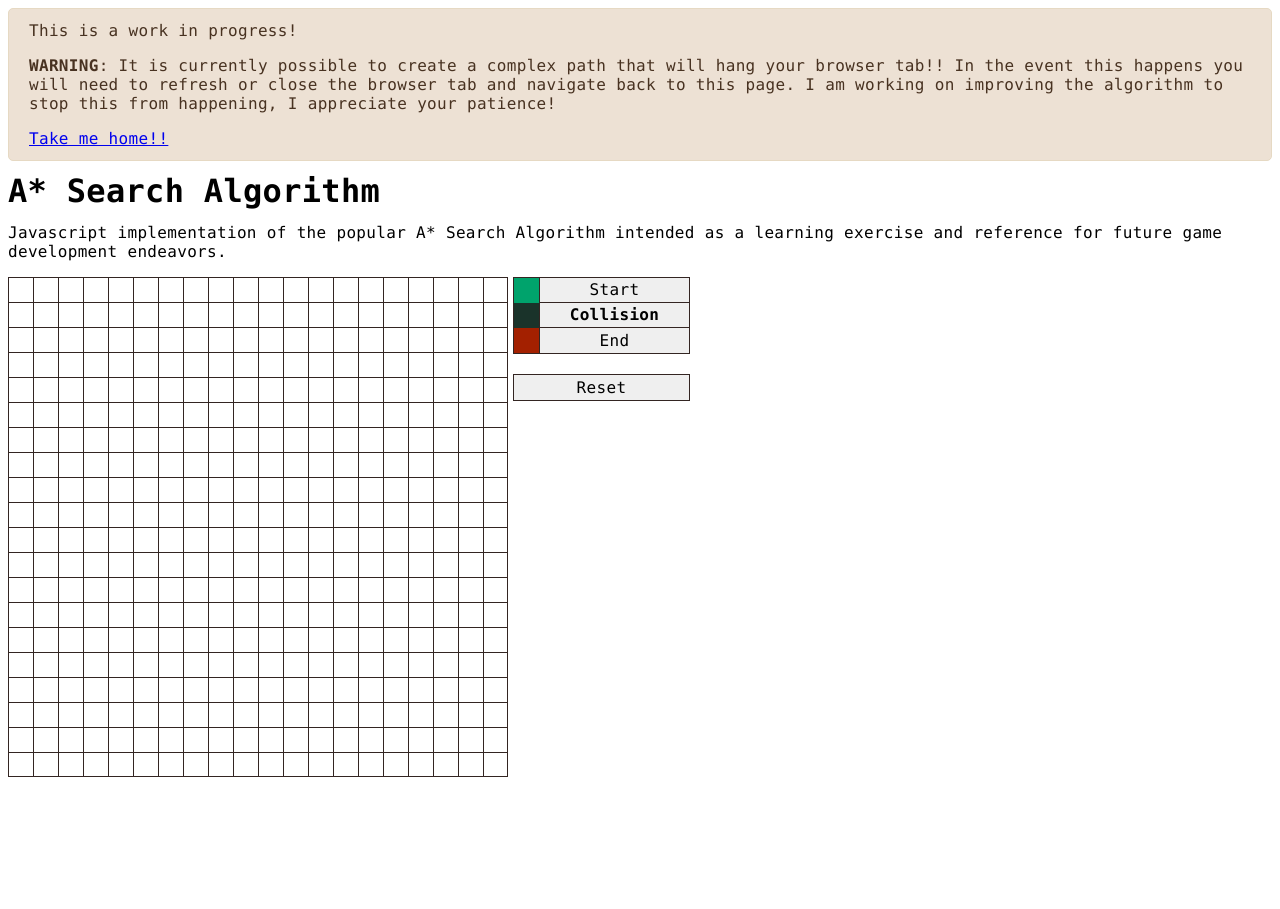
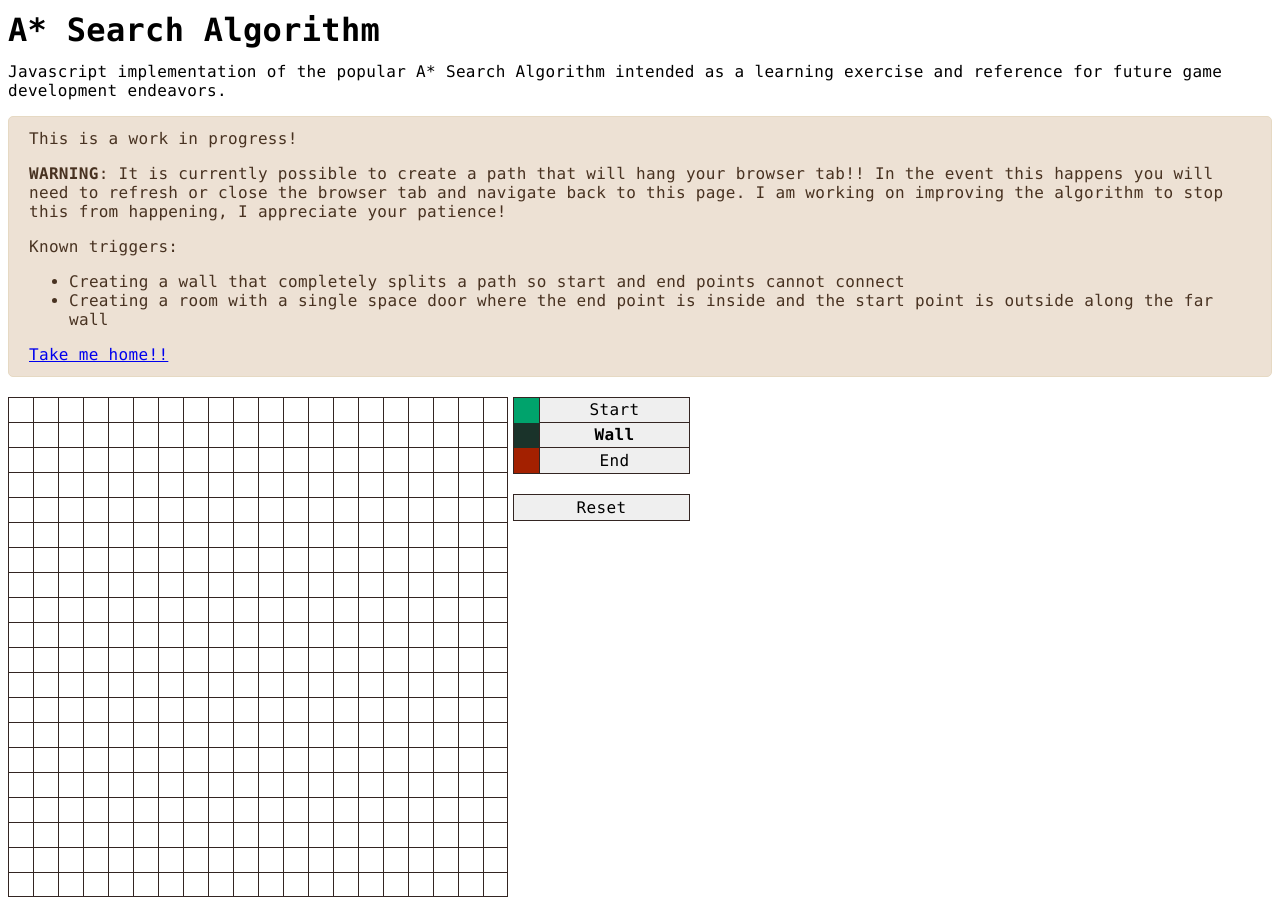
Before and after one commit to Rodhlann/a-star-snake, a plain HTML site: page index.html in a window 1280 px wide. Before the commit the page ends 800 px from the top, so only its background shows below. Drawn offline with Linux system fonts and the light colour scheme.

Commit message:
clarify warning message

```diff
--- a/index.html
+++ b/index.html
@@ -8,17 +8,6 @@
     <title>timpepper.dev</title>
   </head>
   <body>
-    <div class="banner banner-warn">
-      <p>This is a work in progress!</p>
-      <p>
-        <b>WARNING</b>: It is currently possible to create a complex path that
-        will hang your browser tab!! In the event this happens you will need to refresh or close
-        the browser tab and navigate back to this page. I am working on improving the
-        algorithm to stop this from happening, I appreciate your patience!
-      </p>
-      <p><a href="https://timpepper.dev">Take me home!!</a></p>
-    </div>
-
     <header>
       <h1>A* Search Algorithm</h1>
       <p>
@@ -26,6 +15,22 @@
         exercise and reference for future game development endeavors.
       </p>
     </header>
+
+    <div class="banner banner-warn">
+      <p>This is a work in progress!</p>
+      <p>
+        <b>WARNING</b>: It is currently possible to create a path that
+        will hang your browser tab!! In the event this happens you will need to refresh or close
+        the browser tab and navigate back to this page. I am working on improving the
+        algorithm to stop this from happening, I appreciate your patience!
+      </p>
+      <p>Known triggers:</p>
+      <ul>
+        <li>Creating a wall that completely splits a path so start and end points cannot connect</li>
+        <li>Creating a room with a single space door where the end point is inside and the start point is outside along the far wall</li>
+      </ul>
+      <p><a href="https://timpepper.dev">Take me home!!</a></p>
+    </div>
 
     <div id="canvas_wrapper">
       <div>
@@ -49,7 +54,7 @@
               class="canvas_legend_button selected"
               onclick="updateSelectedCellState(CELL_STATES.COLLISION)"
             >
-              Collision
+              Wall
             </button>
             <button
               class="canvas_legend_button"
--- a/public/styles.css
+++ b/public/styles.css
@@ -17,6 +17,7 @@ Button {
 .banner {
   border-radius: 5px;
   padding: 12px 20px;
+  margin-bottom: 20px;
 }
 
 .banner p {
```
